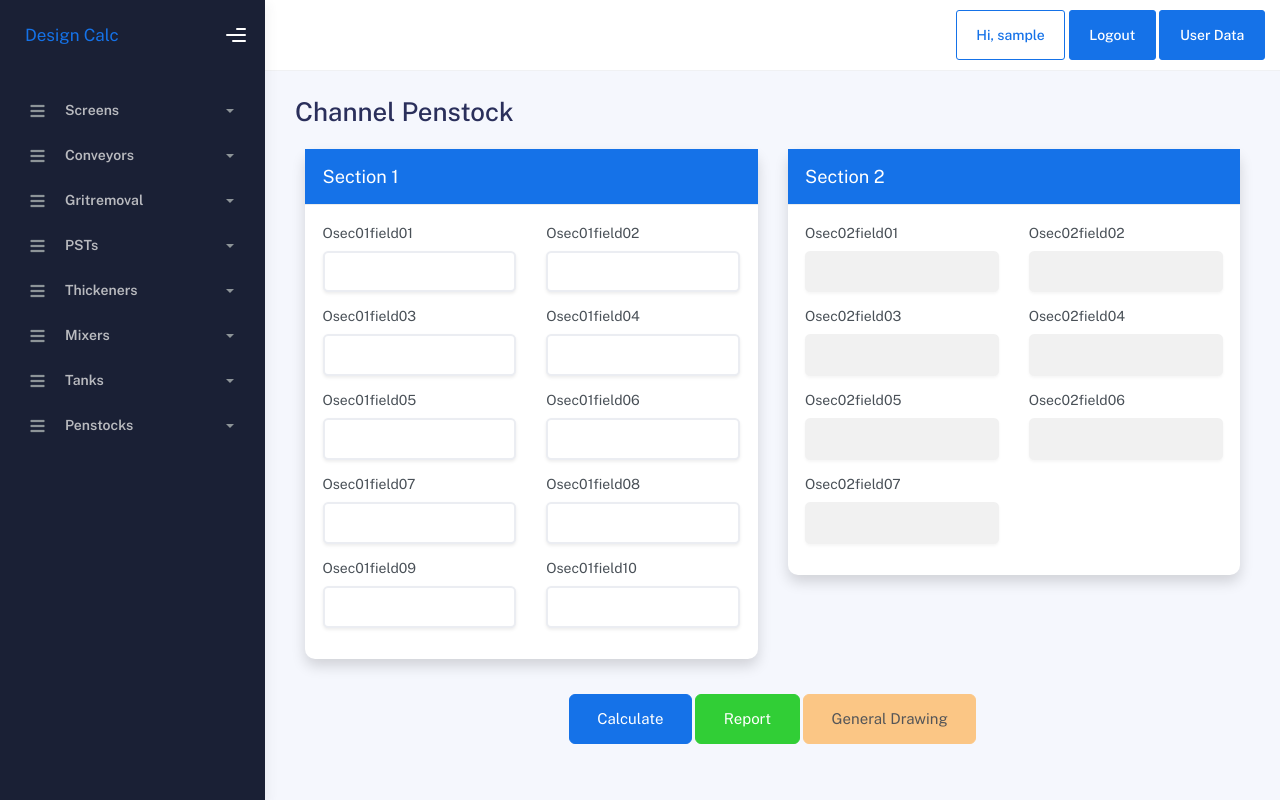
After one commit to hos22333/aProject123, a Django app: page /Mechanical/PNch/ in a window 1280 px wide. The commit adds this page. Run offline with Django 5.2, Linux system fonts and the light colour scheme; the visitor is signed in with stand-in values (Sample User, id 1); data comes from the database, SQL or seed files in the repository; data that the repository does not hold is empty; some libraries are stand-ins or nearby versions.

Commit message:
oV250215_1400

```diff
--- a/aApp1/templates/base.html
+++ b/aApp1/templates/base.html
@@ -71,17 +71,31 @@
                 {% if user.is_authenticated %}
                   <!-- Group1 -->
                   {% if permissions.AthRol %}
-                  <li class="nav-section"><span class="sidebar-mini-icon"><i class="fa fa-ellipsis-h"></i></span><h4 class="text-section">Admin Pages</h4></li>
 
-                  <li class="nav-item"><a href="{% url 'user_roles_autho' %}">  <i class="fas fa-arrows-alt"></i><p>User, Roles, Autho</p></a></li>
-                  <li class="nav-item"><a href="{% url 'assign_user_role' %}">  <i class="fas fa-arrows-alt"></i><p>Assign User to Role</p></a></li>
-                  <li class="nav-item"><a href="{% url 'assign_role_autho' %}"> <i class="fas fa-arrows-alt"></i><p>Assign Role to Autho</p></a></li>
-                  <li class="nav-item"><a href="{% url 'create_role' %}">       <i class="fas fa-arrows-alt"></i><p>Create Role</p></a></li>
-                  <li class="nav-item"><a href="{% url 'create_autho' %}">      <i class="fas fa-arrows-alt"></i><p>Create Autho</p></a></li>
-                  {% endif %}
 
-                  {% if permissions.Hist %}
-                  <li class="nav-item"><a href="{% url 'modelcalc_list' %}">      <i class="fas fa-arrows-alt"></i><p>History</p></a></li>
+                  <!-- Screens -->
+                  <li class="nav-item">
+                    <a data-bs-toggle="collapse" href="#submenu0">
+                      <i class="fas fa-arrows-alt"></i>
+                      <p>Admins</p>
+                      <span class="caret"></span>
+                    </a>
+                    <div class="collapse" id="submenu0">
+                      <ul class="nav nav-collapse">
+                        <li class="sub-item"><a href="{% url 'user_roles_autho' %}"> <i class="fas fa-arrows-alt"></i> <p>User, Roles, Autho</p></a></li>
+                        <li class="sub-item"><a href="{% url 'assign_user_role' %}"> <i class="fas fa-arrows-alt"></i> <p>Assign User to Role </p></a></li>
+                        <li class="sub-item"><a href="{% url 'assign_role_autho' %}"> <i class="fas fa-arrows-alt"></i> <p>Assign Role to Autho</p></a></li>
+                        <li class="sub-item"><a href="{% url 'create_role' %}"> <i class="fas fa-arrows-alt"></i> <p>Create Role</p></a></li>
+                        <li class="sub-item"><a href="{% url 'create_autho' %}"> <i class="fas fa-arrows-alt"></i> <p>Create Autho  </p></a></li>
+
+                        {% if permissions.Hist %}
+                        <li class="nav-item"><a href="{% url 'modelcalc_list' %}">      <i class="fas fa-arrows-alt"></i><p>History</p></a></li>
+                        {% endif %}
+
+                      </ul>
+                    </div>
+                  </li>
+
                   {% endif %}
 
 
@@ -209,7 +223,7 @@
                     </a>
                     <div class="collapse" id="submenu8">
                       <ul class="nav nav-collapse">
-                        <li class="nav-item"><a href="#"> <i class="fas fa-window-close"></i> <p>Channel Penstocks</p></a></li>
+                        <li class="nav-item"><a href="{% url 'PNch' %}"> <i class="fas fa-desktop"></i> <p>Channel Penstocks</p></a></li>
                         <li class="nav-item"><a href="#"> <i class="fas fa-window-close"></i> <p>Wall Penstocks  </p></a></li>
                         <li class="nav-item"><a href="#"> <i class="fas fa-window-close"></i> <p>Wier Penstocks  </p></a></li>
                       </ul>
--- a/aAppMechanical/forms.py
+++ b/aAppMechanical/forms.py
@@ -539,3 +539,65 @@ class formCalcNS(forms.Form):
         if commit:
             instance.save()
         return instance
+
+
+
+
+class formCalcPNch(forms.Form):
+    oSec01Field01 = forms.CharField(widget=forms.TextInput(attrs={'class': 'form-control shadow-sm rounded', 'style': 'color: blue;'}))
+    oSec01Field02 = forms.CharField(widget=forms.TextInput(attrs={'class': 'form-control shadow-sm rounded', 'style': 'color: blue;'}))
+    oSec01Field03 = forms.CharField(widget=forms.TextInput(attrs={'class': 'form-control shadow-sm rounded', 'style': 'color: blue;'}))
+    oSec01Field04 = forms.CharField(widget=forms.TextInput(attrs={'class': 'form-control shadow-sm rounded', 'style': 'color: blue;'}))
+    oSec01Field05 = forms.CharField(widget=forms.TextInput(attrs={'class': 'form-control shadow-sm rounded', 'style': 'color: blue;'}))
+    oSec01Field06 = forms.CharField(widget=forms.TextInput(attrs={'class': 'form-control shadow-sm rounded', 'style': 'color: blue;'}))
+    oSec01Field07 = forms.CharField(widget=forms.TextInput(attrs={'class': 'form-control shadow-sm rounded', 'style': 'color: blue;'}))
+    oSec01Field08 = forms.CharField(widget=forms.TextInput(attrs={'class': 'form-control shadow-sm rounded', 'style': 'color: blue;'}))
+    oSec01Field09 = forms.CharField(widget=forms.TextInput(attrs={'class': 'form-control shadow-sm rounded', 'style': 'color: blue;'}))
+    oSec01Field10 = forms.CharField(widget=forms.TextInput(attrs={'class': 'form-control shadow-sm rounded', 'style': 'color: blue;'}))
+
+    oSec02Field01 = forms.CharField(widget=forms.TextInput(attrs={'class': 'form-control shadow-sm rounded', 'readonly': 'readonly', 'style': 'color: blue; font-weight: bold;'}))
+    oSec02Field02 = forms.CharField(widget=forms.TextInput(attrs={'class': 'form-control shadow-sm rounded', 'readonly': 'readonly', 'style': 'color: blue; font-weight: bold;'}))
+    oSec02Field03 = forms.CharField(widget=forms.TextInput(attrs={'class': 'form-control shadow-sm rounded', 'readonly': 'readonly', 'style': 'color: blue; font-weight: bold;'}))
+    oSec02Field04 = forms.CharField(widget=forms.TextInput(attrs={'class': 'form-control shadow-sm rounded', 'readonly': 'readonly', 'style': 'color: blue; font-weight: bold;'}))
+    oSec02Field05 = forms.CharField(widget=forms.TextInput(attrs={'class': 'form-control shadow-sm rounded', 'readonly': 'readonly', 'style': 'color: blue; font-weight: bold;'}))
+    oSec02Field06 = forms.CharField(widget=forms.TextInput(attrs={'class': 'form-control shadow-sm rounded', 'readonly': 'readonly', 'style': 'color: blue; font-weight: bold;'}))
+    oSec02Field07 = forms.CharField(widget=forms.TextInput(attrs={'class': 'form-control shadow-sm rounded', 'readonly': 'readonly', 'style': 'color: blue; font-weight: bold;'}))
+
+    def __init__(self, *args, **kwargs):
+        super().__init__(*args, **kwargs)
+        form_name = 'formCalcPNch'
+
+        # Fetch field configurations from the database
+        field_configs = FormFieldConfig.objects.filter(form_name=form_name)
+        config_dict = {config.field_name: config for config in field_configs}
+
+        for field_name, field in self.fields.items():
+            if field_name in config_dict:
+                field.label = config_dict[field_name].label  # Set label from DB
+                if not field.initial:  # Only set if no initial value is passed
+                    field.initial = config_dict[field_name].initial_value
+
+    def save(self, commit=True):
+        instance = modelcalc(
+            oSec01Field01=self.cleaned_data['oSec01Field01'],
+            oSec01Field02=self.cleaned_data['oSec01Field02'],
+            oSec01Field03=self.cleaned_data['oSec01Field03'],
+            oSec01Field04=self.cleaned_data['oSec01Field04'],
+            oSec01Field05=self.cleaned_data['oSec01Field05'],
+            oSec01Field06=self.cleaned_data['oSec01Field06'],
+            oSec01Field07=self.cleaned_data['oSec01Field07'],
+            oSec01Field08=self.cleaned_data['oSec01Field08'],
+            oSec01Field09=self.cleaned_data['oSec01Field09'],
+            oSec01Field10=self.cleaned_data['oSec01Field10'],
+
+            oSec02Field01=self.cleaned_data['oSec02Field01'],
+            oSec02Field02=self.cleaned_data['oSec02Field02'],
+            oSec02Field03=self.cleaned_data['oSec02Field03'],
+            oSec02Field04=self.cleaned_data['oSec02Field04'],
+            oSec02Field05=self.cleaned_data['oSec02Field05'],
+            oSec02Field06=self.cleaned_data['oSec02Field06'],
+            oSec02Field07=self.cleaned_data['oSec02Field07'],
+        )
+        if commit:
+            instance.save()
+        return instance
--- /dev/null
+++ b/aAppMechanical/templates/PagePNch.html
@@ -0,0 +1,115 @@
+{% extends "base.html" %}
+{% block content %}
+
+<div class="container">
+    <div class="page-inner">
+        <h2>Channel Penstock</h2>
+        <form method="POST" action="{% url 'PNch_submit' %}" class="form-group">
+            {% csrf_token %}
+            <div class="row"> <!-- Row to hold both cards side by side -->
+
+                <!-- Section 1 Card -->
+                <div class="col-md-6">
+                    <div class="card shadow mb-4">
+                        <div class="card-header bg-primary text-white">
+                            <h5 class="mb-0">Section 1</h5>
+                        </div>
+                        <div class="card-body">
+                            <div class="row">
+                                <div class="col-md-6 mb-3">
+                                    <label>{{ form1.oSec01Field01.label }}</label>
+                                    {{ form1.oSec01Field01 }}
+                                </div>
+                                <div class="col-md-6 mb-3">
+                                    <label>{{ form1.oSec01Field02.label }}</label>
+                                    {{ form1.oSec01Field02 }}
+                                </div>
+                                <div class="col-md-6 mb-3">
+                                    <label>{{ form1.oSec01Field03.label }}</label>
+                                    {{ form1.oSec01Field03 }}
+                                </div>
+                                <div class="col-md-6 mb-3">
+                                    <label>{{ form1.oSec01Field04.label }}</label>
+                                    {{ form1.oSec01Field04 }}
+                                </div>
+                                <div class="col-md-6 mb-3">
+                                    <label>{{ form1.oSec01Field05.label }}</label>
+                                    {{ form1.oSec01Field05 }}
+                                </div>
+                                <div class="col-md-6 mb-3">
+                                    <label>{{ form1.oSec01Field06.label }}</label>
+                                    {{ form1.oSec01Field06 }}
+                                </div>
+                                <div class="col-md-6 mb-3">
+                                    <label>{{ form1.oSec01Field07.label }}</label>
+                                    {{ form1.oSec01Field07 }}
+                                </div>
+                                <div class="col-md-6 mb-3">
+                                    <label>{{ form1.oSec01Field08.label }}</label>
+                                    {{ form1.oSec01Field08 }}
+                                </div>
+                                <div class="col-md-6 mb-3">
+                                    <label>{{ form1.oSec01Field09.label }}</label>
+                                    {{ form1.oSec01Field09 }}
+                                </div>
+                                <div class="col-md-6 mb-3">
+                                    <label>{{ form1.oSec01Field10.label }}</label>
+                                    {{ form1.oSec01Field10 }}
+                                </div>
+                            </div>
+                        </div>
+                    </div>
+                </div>
+
+                <!-- Section 2 Card -->
+                <div class="col-md-6">
+                    <div class="card shadow mb-4">
+                        <div class="card-header bg-primary text-white">
+                            <h5 class="mb-0">Section 2</h5>
+                        </div>
+                        <div class="card-body">
+                            <div class="row">
+                                <div class="col-md-6 mb-3">
+                                    <label>{{ form1.oSec02Field01.label }}</label>
+                                    {{ form1.oSec02Field01 }}
+                                </div>
+                                <div class="col-md-6 mb-3">
+                                    <label>{{ form1.oSec02Field02.label }}</label>
+                                    {{ form1.oSec02Field02 }}
+                                </div>
+                                <div class="col-md-6 mb-3">
+                                    <label>{{ form1.oSec02Field03.label }}</label>
+                                    {{ form1.oSec02Field03 }}
+                                </div>
+                                <div class="col-md-6 mb-3">
+                                    <label>{{ form1.oSec02Field04.label }}</label>
+                                    {{ form1.oSec02Field04 }}
+                                </div>
+                                <div class="col-md-6 mb-3">
+                                    <label>{{ form1.oSec02Field05.label }}</label>
+                                    {{ form1.oSec02Field05 }}
+                                </div>
+                                <div class="col-md-6 mb-3">
+                                    <label>{{ form1.oSec02Field06.label }}</label>
+                                    {{ form1.oSec02Field06 }}
+                                </div>
+                                <div class="col-md-6 mb-3">
+                                    <label>{{ form1.oSec02Field07.label }}</label>
+                                    {{ form1.oSec02Field07 }}
+                                </div>
+                            </div>
+                        </div>
+                    </div>
+                </div>
+            </div> <!-- Close row div -->
+
+            <div class="text-center">
+                <button type="submit" name="form1_submit" class="btn btn-primary btn-lg mt-3">Calculate</button>
+                <button type="submit" name="generate_report" formaction="{% url 'generate_pnch_report' %}" class="btn btn-success btn-lg mt-3">Report</button>
+                <button type="submit" name="modify_dxf" formaction="{% url 'modify_pnch_dxf' %}" class="btn btn-warning btn-lg mt-3" disabled>General Drawing</button>
+            </div>
+        </form>
+    </div>
+</div>
+
+{% endblock %}
--- a/aAppMechanical/urls.py
+++ b/aAppMechanical/urls.py
@@ -69,4 +69,10 @@ urlpatterns = [
     path('modify_ns_dxf/',      views.modify_ns_dxf, name='modify_ns_dxf'),
 
 
+    path('PNch/',                 views.load_pnch_page, name='PNch'),
+    path('PNch/submit/',          views.handle_pnch_form, name='PNch_submit'),
+    path('generate_pnch_report/', views.generate_pnch_report, name='generate_pnch_report'),
+    path('modify_pnch_dxf/',      views.modify_pnch_dxf, name='modify_pnch_dxf'),
+
+
 ]
--- a/aAppMechanical/views.py
+++ b/aAppMechanical/views.py
@@ -1,5 +1,5 @@
 from django.shortcuts import render, redirect
-from .forms import formCalcMS, formCalcBC, formCalcGR, formCalcPS, formCalcTH, formCalcMX, formCalcRT, formCalcCT, formCalcSC, formCalcBS, formCalcNS
+from .forms import formCalcMS, formCalcBC, formCalcGR, formCalcPS, formCalcTH, formCalcMX, formCalcRT, formCalcCT, formCalcSC, formCalcBS, formCalcNS, formCalcPNch
 from datetime import datetime
 from django.contrib.auth.models import User
 from aApp1.models import UserRole, RoleAutho, Autho
@@ -1977,3 +1977,212 @@ def modify_ns_dxf(request):
     #         return response
 
     # return HttpResponse("Invalid request", status=400)
+
+
+###############################
+
+
+
+
+# Function to load the MS page
+def load_pnch_page(request):
+    if not request.user.is_authenticated:
+        return redirect('login')  # Redirect to login page if user is not authenticated
+
+    result = check_user_autho(request.user.username, 'PNch')
+    print('#####')
+    print(result)
+    print('######')
+
+    # Fetch initial values from DB
+
+    form1 = formCalcPNch()  # Pass DB values
+
+    return render(request, 'PagePNch.html', {'form1': form1})
+
+# Function to handle form submission
+def handle_pnch_form(request):
+    if not request.user.is_authenticated:
+        return redirect('login')  # Redirect to the login page if the user is not authenticated
+
+
+    print("aaa")
+
+
+    if request.method == 'POST' and 'form1_submit' in request.POST:
+
+        print("aaa")
+
+        form1 = formCalcPNch(request.POST)
+        if form1.is_valid():
+            # Access the cleaned_data dictionary to get individual field values
+            oSec01Field01_value = form1.cleaned_data.get('oSec01Field01')
+            oSec01Field02_value = form1.cleaned_data.get('oSec01Field02')
+            oSec01Field03_value = form1.cleaned_data.get('oSec01Field03')
+            oSec01Field04_value = form1.cleaned_data.get('oSec01Field04')
+            oSec01Field05_value = form1.cleaned_data.get('oSec01Field05')
+            oSec01Field06_value = form1.cleaned_data.get('oSec01Field06')
+            oSec01Field07_value = form1.cleaned_data.get('oSec01Field07')
+            oSec01Field08_value = form1.cleaned_data.get('oSec01Field08')
+            oSec01Field09_value = form1.cleaned_data.get('oSec01Field09')
+            oSec01Field10_value = form1.cleaned_data.get('oSec01Field10')
+
+
+            print(oSec01Field08_value)
+            print(oSec01Field09_value)
+            print(oSec01Field10_value)
+
+            # Calculate new values for fields
+            api_url = "https://us-central1-h1000project1.cloudfunctions.net/f01"
+            req_type = "PNch"
+            input_data = {
+                "PNch_Channel_Height":              oSec01Field01_value,
+                "PNch_Frame_Height_Over_Channel":   oSec01Field02_value,
+                "PNch_Channel_Width":               oSec01Field03_value,
+                "PNch_Gate_Margin_Width":           oSec01Field04_value,
+                "PNch_Water_Lv":                    oSec01Field05_value,
+                "PNch_Gate_Margin_Over_Water_Lv":   oSec01Field06_value,
+                "PNch_Gate_Th":                     oSec01Field07_value,
+                "PNch_Gate_Other_PLs":              oSec01Field08_value,
+                "PNch_HeadStock":                   oSec01Field09_value,
+                "PNch_Frame_Weight_Per_M":          oSec01Field10_value,
+            }
+
+            # Call the function to interact with the API
+            response = interact_with_api(api_url, req_type, input_data)
+
+            oSec02Field01_result = response["O_Frame_Perimeter"]
+            oSec02Field02_result = response["O_Frame_Weight"]
+            oSec02Field03_result = response["O_Gate_PL_Weight"]
+            oSec02Field04_result = response["O_Gate_Stiffener_N"]
+            oSec02Field05_result = response["O_Gate_Stiffener_Weight"]
+            oSec02Field06_result = response["O_Gate_Weight"]
+            oSec02Field07_result = response["O_Total_Weight"]
+
+            # Save the form with updated values
+            instance = form1.save(commit=False)  # Do not save to the database yet
+            instance.oSec02Field01 = oSec02Field01_result
+            instance.oSec02Field02 = oSec02Field02_result
+            instance.oSec02Field03 = oSec02Field03_result
+            instance.oSec02Field04 = oSec02Field04_result
+            instance.oSec02Field05 = oSec02Field05_result
+            instance.oSec02Field06 = oSec02Field06_result
+            instance.oSec02Field07 = oSec02Field07_result
+            instance.oSec00Field01 = request.user.username  # Insert username
+            instance.oSec00Field02 = datetime.now().strftime('%Y-%m-%d %H:%M:%S')  # Insert current time
+            instance.oSec00Field03 = "PNch"  # Insert fixed type
+            instance.save()  # Save to the database
+
+            # Refresh the form with initial values to display results
+            form1 = formCalcPNch(initial={
+                'oSec01Field01': oSec01Field01_value,
+                'oSec01Field02': oSec01Field02_value,
+                'oSec01Field03': oSec01Field03_value,
+                'oSec01Field04': oSec01Field04_value,
+                'oSec01Field05': oSec01Field05_value,
+                'oSec01Field06': oSec01Field06_value,
+                'oSec01Field07': oSec01Field07_value,
+                'oSec01Field08': oSec01Field08_value,
+                'oSec01Field09': oSec01Field09_value,
+                'oSec01Field10': oSec01Field10_value,
+
+                'oSec02Field01': oSec02Field01_result,
+                'oSec02Field02': oSec02Field02_result,
+                'oSec02Field03': oSec02Field03_result,
+                'oSec02Field04': oSec02Field04_result,
+                'oSec02Field05': oSec02Field05_result,
+                'oSec02Field06': oSec02Field06_result,
+                'oSec02Field07': oSec02Field07_result,
+            })
+
+            print(oSec01Field08_value)
+            print(oSec01Field09_value)
+            print(oSec01Field10_value)
+
+            return render(request, 'PagePNch.html', {'form1': form1})
+
+    return redirect('ms_load')  # Redirect to the page if the request is invalid
+
+
+def generate_pnch_report(request):
+
+    if request.method == "POST":
+        form1 = formCalcNS(request.POST)
+        # Create a new Word document
+        doc = Document()
+        doc.add_heading('Manual Screen Report', level=1)
+
+        # Extract form data
+        form_data = {
+            "Input": [
+                (form1.fields["oSec01Field01"].label, request.POST.get("oSec01Field01", "N/A")),
+                (form1.fields["oSec01Field02"].label, request.POST.get("oSec01Field02", "N/A")),
+                (form1.fields["oSec01Field03"].label, request.POST.get("oSec01Field03", "N/A")),
+                (form1.fields["oSec01Field04"].label, request.POST.get("oSec01Field04", "N/A")),
+                (form1.fields["oSec01Field05"].label, request.POST.get("oSec01Field05", "N/A")),
+                (form1.fields["oSec01Field06"].label, request.POST.get("oSec01Field06", "N/A")),
+                (form1.fields["oSec01Field07"].label, request.POST.get("oSec01Field07", "N/A")),
+                (form1.fields["oSec01Field08"].label, request.POST.get("oSec01Field08", "N/A")),
+            ],
+            "Output": [
+                (form1.fields["oSec02Field01"].label, request.POST.get("oSec02Field01", "N/A")),
+            ]
+        }
+
+        # Add form data to the Word document
+        for section, fields in form_data.items():
+            doc.add_heading(section, level=2)
+            for field, value in fields:
+                doc.add_paragraph(f"{field}: {value}")
+
+        # Prepare the response to download the document
+        response = HttpResponse(content_type='application/vnd.openxmlformats-officedocument.wordprocessingml.document')
+        response['Content-Disposition'] = 'attachment; filename="Manual_Screen_Report.docx"'
+        doc.save(response)
+        return response
+
+    return HttpResponse("Invalid request", status=400)
+
+
+def modify_pnch_dxf(request):
+
+    if request.method == "POST":
+        form1 = formCalcBS(request.POST)
+    return render(request, 'PageNS.html', {'form1': form1})
+
+    # if request.method == "POST":
+    #     # Define the path to the DXF file in the static directory
+    #     static_path = os.path.join(settings.BASE_DIR, "static", "aDxfs", "MS_General_Drawing.dxf")
+    #     modified_path = os.path.join(settings.BASE_DIR, "static", "aDxfs", "modified_fileNew.dxf")
+
+    #     # Load the DXF file
+    #     doc = ezdxf.readfile(static_path)
+
+    #     # Iterate over the modelspace to find all DIMENSION entities
+    #     for entity in doc.modelspace().query("DIMENSION"):
+    #         if entity.dxf.text == "MS_chHeight":
+    #             entity.dxf.text = request.POST.get("oSec01Field01", "000")
+    #         elif entity.dxf.text == "MS_chWidth":
+    #             entity.dxf.text = request.POST.get("oSec01Field02", "000")
+    #         elif entity.dxf.text == "BeltHeight":
+    #             entity.dxf.text = request.POST.get("oSec01Field03", "000")
+    #         elif entity.dxf.text == "MS_angle":
+    #             entity.dxf.text = request.POST.get("oSec01Field08", "000")
+    #         elif entity.dxf.text == "MS_barSpace":
+    #             entity.dxf.text = request.POST.get("oSec01Field05", "000")
+    #         elif entity.dxf.text == "MS_barTh":
+    #             entity.dxf.text = request.POST.get("oSec01Field06", "000")
+
+    #         # Render the dimension to apply changes
+    #         entity.render()
+
+    #     # Save the modified DXF file
+    #     doc.saveas(modified_path)
+
+    #     # Serve the modified file for download
+    #     with open(modified_path, "rb") as dxf_file:
+    #         response = HttpResponse(dxf_file.read(), content_type="application/dxf")
+    #         response["Content-Disposition"] = 'attachment; filename="modified_fileNew.dxf"'
+    #         return response
+
+    # return HttpResponse("Invalid request", status=400)
```
